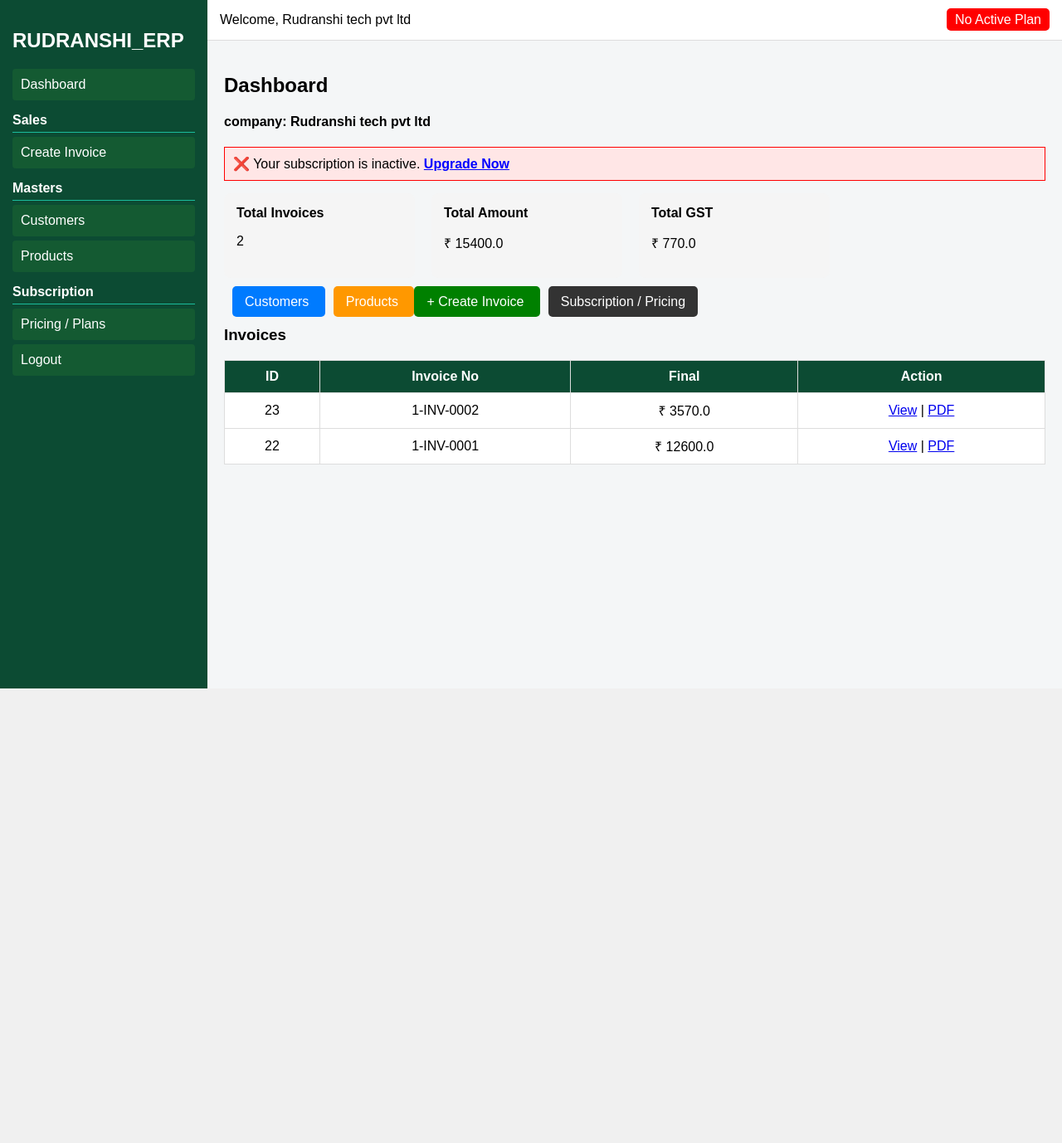
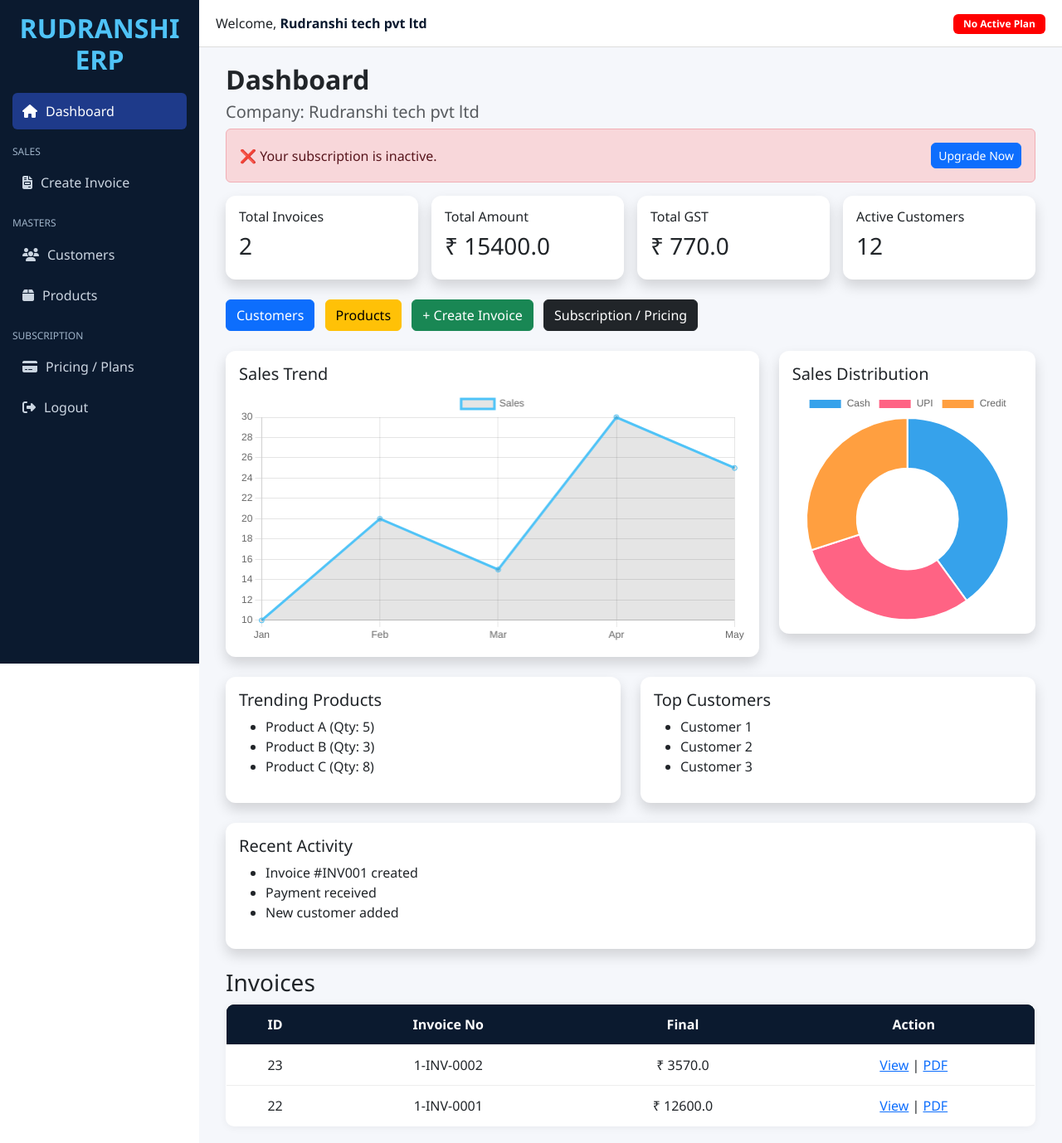
Before and after one commit to Rudranshierp/Rudranshi_Erp, a Django app: page /dashboard/ in a window 1280 px wide. Shown: the whole page at 83% size. Before the commit the page ends 830 px from the top, so only its background shows below. Run offline with Django 5.2, Linux system fonts and the light colour scheme; a user stored in the database is signed in; data comes from the database, SQL or seed files in the repository.

Commit message:
UI upgraded dashboard + base

```diff
--- a/templates/base.html
+++ b/templates/base.html
@@ -3,80 +3,119 @@
 <head>
     <title>RUDRANSHI_ERP</title>
 
+    <!-- Bootstrap -->
+    <link href="https://cdn.jsdelivr.net/npm/bootstrap@5.3.0/dist/css/bootstrap.min.css" rel="stylesheet">
+
+    <!-- Icons -->
+    <link href="https://cdnjs.cloudflare.com/ajax/libs/font-awesome/6.4.0/css/all.min.css" rel="stylesheet">
+
     <style>
-        body { margin:0; font-family: Arial; }
+        body { margin:0; font-family: 'Segoe UI', sans-serif; }
 
         .layout { display: flex; }
 
         /* Sidebar */
         .sidebar {
-            width: 220px;
+            width: 240px;
             height: 100vh;
-            background: #0c4b33;
+            background: #0b1a2f;
             color: white;
             padding: 15px;
+            position: fixed;
         }
 
         .sidebar h2 {
             margin-bottom: 20px;
+            text-align: center;
+            color: #4fc3f7;
+            font-weight: bold;
         }
 
         .sidebar h4 {
-            margin-top: 15px;
-            margin-bottom: 5px;
-            border-bottom: 1px solid #1abc9c;
-            padding-bottom: 5px;
+            margin-top: 20px;
+            margin-bottom: 8px;
+            font-size: 12px;
+            color: #9fb3c8;
+            text-transform: uppercase;
         }
 
         .sidebar a {
-            display: block;
-            color: white;
+            display: flex;
+            align-items: center;
+            gap: 10px;
+            color: #cbd5e1;
             text-decoration: none;
-            padding: 10px;
+            padding: 10px 12px;
             margin: 5px 0;
-            background: #145a32;
-            border-radius: 4px;
+            border-radius: 6px;
+            transition: 0.3s;
         }
 
         .sidebar a:hover {
-            background: #1abc9c;
+            background: #12294a;
+            color: #fff;
+            transform: translateX(5px);
+        }
+
+        /* Active Menu */
+        .sidebar a.active {
+            background: #1e3a8a;
+            color: #fff;
         }
 
         /* Main */
         .main {
-            flex: 1;
-            background: #f4f6f7;
+            margin-left: 240px;
+            width: 100%;
+            background: #f5f7fb;
+            min-height: 100vh;
         }
 
+        /* Topbar */
         .topbar {
             background: white;
-            padding: 15px;
+            padding: 15px 20px;
             border-bottom: 1px solid #ddd;
             display: flex;
             justify-content: space-between;
+            align-items: center;
         }
 
+        .topbar strong {
+            color: #0b1a2f;
+        }
+
+        /* Content */
         .content {
             padding: 20px;
         }
 
+        /* Table */
         table {
             width: 100%;
             border-collapse: collapse;
             background: white;
+            border-radius: 10px;
+            overflow: hidden;
+            box-shadow: 0px 2px 10px rgba(0,0,0,0.05);
         }
 
         th, td {
-            padding: 10px;
-            border: 1px solid #ddd;
+            padding: 12px;
+            border-bottom: 1px solid #eee;
             text-align: center;
         }
 
         th {
-            background: #0c4b33;
+            background: #0b1a2f;
             color: white;
         }
 
+        tr:hover {
+            background: #f1f5f9;
+        }
+
+        /* Cards */
         .card-box {
             display: flex;
             gap: 20px;
@@ -85,17 +124,37 @@
 
         .card {
             background: white;
-            padding: 15px;
-            width: 200px;
-            border: 1px solid #ddd;
+            padding: 20px;
+            width: 100%;
+            border-radius: 12px;
+            box-shadow: 0px 4px 12px rgba(0,0,0,0.08);
+            border: none;
+            transition: 0.3s;
         }
 
+        .card:hover {
+            transform: translateY(-5px);
+        }
+
+        /* Badge */
         .badge {
             background: red;
-            padding: 5px 10px;
+            padding: 6px 12px;
             color: white;
-            border-radius: 5px;
+            border-radius: 6px;
         }
+
+        .active-badge {
+            color: green;
+            font-weight: bold;
+        }
+
+        /* Buttons */
+        .btn {
+            border-radius: 6px;
+            font-weight: 500;
+        }
+
     </style>
 </head>
 
@@ -105,45 +164,47 @@
 
     <!-- 🔥 SIDEBAR -->
     <div class="sidebar">
-        <h2>RUDRANSHI_ERP</h2>
+        <h2>RUDRANSHI ERP</h2>
 
         <!-- DASHBOARD -->
-        <a href="/dashboard/">Dashboard</a>
+        <a href="/dashboard/" class="active"><i class="fa fa-home"></i> Dashboard</a>
 
         <!-- SALES -->
         <h4>Sales</h4>
-        <a href="/create-invoice/">Create Invoice</a>
+        <a href="/create-invoice/"><i class="fa fa-file-invoice"></i> Create Invoice</a>
 
         <!-- MASTERS -->
         <h4>Masters</h4>
-        <a href="/customers/">Customers</a>
-        <a href="/products/">Products</a>
+        <a href="/customers/"><i class="fa fa-users"></i> Customers</a>
+        <a href="/products/"><i class="fa fa-box"></i> Products</a>
 
         <!-- SUBSCRIPTION -->
         <h4>Subscription</h4>
-        <a href="/pricing/">Pricing / Plans</a>
+        <a href="/pricing/"><i class="fa fa-credit-card"></i> Pricing / Plans</a>
 
         <!-- LOGOUT -->
-        <a href="/logout/">Logout</a>
+        <a href="/logout/"><i class="fa fa-sign-out-alt"></i> Logout</a>
     </div>
 
     <!-- 🔥 MAIN -->
     <div class="main">
 
+        <!-- TOPBAR -->
         <div class="topbar">
             <div>
-                Welcome, {{ company.name }}
+                Welcome, <strong>{{ company.name }}</strong>
             </div>
 
             <div>
                 {% if not is_active %}
                     <span class="badge">No Active Plan</span>
                 {% else %}
-                    <span style="color:green;">Active Plan</span>
+                    <span class="active-badge">Active Plan</span>
                 {% endif %}
             </div>
         </div>
 
+        <!-- CONTENT -->
         <div class="content">
             {% block content %}{% endblock %}
         </div>
--- a/templates/dashboard.html
+++ b/templates/dashboard.html
@@ -2,56 +2,118 @@
 
 {% block content %}
 
-<h2>Dashboard</h2>
-<h4>company: {{company.name}}</h4>
+<div class="container-fluid">
+
+<!-- HEADER -->
+<h2 class="fw-bold">Dashboard</h2>
+<h5 class="text-muted">Company: {{ company.name }}</h5>
 
 <!-- 🔥 SUBSCRIPTION ALERT -->
 {% if not request.user.usersubscription.is_active %}
-<div style="background:#ffe6e6;padding:10px;border:1px solid red;margin-bottom:15px;">
-    ❌ Your subscription is inactive.
-    <a href="/pricing/" style="color:blue;"><b>Upgrade Now</b></a>
+<div class="alert alert-danger d-flex justify-content-between align-items-center">
+    <div>❌ Your subscription is inactive.</div>
+    <a href="/pricing/" class="btn btn-sm btn-primary">Upgrade Now</a>
 </div>
 {% endif %}
 
 <!-- 🔥 SUMMARY CARDS -->
-<div style="display:flex;gap:20px;margin-bottom:20px;">
+<div class="row g-3 mb-4">
 
-    <div style="background:#f5f5f5;padding:15px;border-radius:8px;width:200px;">
-        <b>Total Invoices</b>
-        <p>{{ total_invoices }}</p>
+    <div class="col-md-3">
+        <div class="card shadow border-0 p-3">
+            <h6>Total Invoices</h6>
+            <h3>{{ total_invoices }}</h3>
+        </div>
     </div>
 
-    <div style="background:#f5f5f5;padding:15px;border-radius:8px;width:200px;">
-        <b>Total Amount</b>
-        <p>₹ {{ total_amount }}</p>
+    <div class="col-md-3">
+        <div class="card shadow border-0 p-3">
+            <h6>Total Amount</h6>
+            <h3>₹ {{ total_amount }}</h3>
+        </div>
     </div>
 
-    <div style="background:#f5f5f5;padding:15px;border-radius:8px;width:200px;">
-        <b>Total GST</b>
-        <p>₹ {{ total_gst }}</p>
+    <div class="col-md-3">
+        <div class="card shadow border-0 p-3">
+            <h6>Total GST</h6>
+            <h3>₹ {{ total_gst }}</h3>
+        </div>
+    </div>
+
+    <div class="col-md-3">
+        <div class="card shadow border-0 p-3">
+            <h6>Active Customers</h6>
+            <h3>12</h3>
+        </div>
     </div>
 
 </div>
 
 <!-- 🔥 QUICK ACTION -->
-<div style="margin-bottom:20px;">
-    <a href="/customers/" style="padding:10px 15px;background:#007bff;color:white;border-radius:5px;text-decoration:none;margin-left:10px;">
-    Customers
-    </a>
-
-    <a href="/products/" style="padding:10px 15px;background:#ff9800;color:white;border-radius:5px;text-decoration:none;margin-left:10px;">
-    Products
-    </a>
-    <a href="/create-invoice/" style="padding:10px 15px;background:green;color:white;border-radius:5px;text-decoration:none;">
-        + Create Invoice
-    </a>
-
-    <a href="/pricing/" style="padding:10px 15px;background:#333;color:white;border-radius:5px;text-decoration:none;margin-left:10px;">
-        Subscription / Pricing
-    </a>
+<div class="mb-4">
+    <a href="/customers/" class="btn btn-primary me-2">Customers</a>
+    <a href="/products/" class="btn btn-warning me-2">Products</a>
+    <a href="/create-invoice/" class="btn btn-success me-2">+ Create Invoice</a>
+    <a href="/pricing/" class="btn btn-dark">Subscription / Pricing</a>
 </div>
 
-<!-- 🔥 INVOICE TABLE -->
+<!-- 🔥 CHART + PIE -->
+<div class="row mb-4">
+
+    <div class="col-md-8">
+        <div class="card shadow border-0 p-3">
+            <h5>Sales Trend</h5>
+            <canvas id="salesChart"></canvas>
+        </div>
+    </div>
+
+    <div class="col-md-4">
+        <div class="card shadow border-0 p-3">
+            <h5>Sales Distribution</h5>
+            <canvas id="pieChart"></canvas>
+        </div>
+    </div>
+
+</div>
+
+<!-- 🔥 PRODUCTS + CUSTOMERS -->
+<div class="row mb-4">
+
+    <div class="col-md-6">
+        <div class="card shadow border-0 p-3">
+            <h5>Trending Products</h5>
+            <ul>
+                <li>Product A (Qty: 5)</li>
+                <li>Product B (Qty: 3)</li>
+                <li>Product C (Qty: 8)</li>
+            </ul>
+        </div>
+    </div>
+
+    <div class="col-md-6">
+        <div class="card shadow border-0 p-3">
+            <h5>Top Customers</h5>
+            <ul>
+                <li>Customer 1</li>
+                <li>Customer 2</li>
+                <li>Customer 3</li>
+            </ul>
+        </div>
+    </div>
+
+</div>
+
+<!-- 🔥 ACTIVITY -->
+<div class="card shadow border-0 mb-4 p-3">
+    <h5>Recent Activity</h5>
+    <ul>
+        <li>Invoice #INV001 created</li>
+        <li>Payment received</li>
+        <li>New customer added</li>
+    </ul>
+</div>
+
+<!-- 🔥 ORIGINAL INVOICE TABLE (UNCHANGED) -->
 <h3>Invoices</h3>
 
 <table border="1" cellpadding="8" cellspacing="0" style="width:100%;text-align:center;">
@@ -81,4 +143,34 @@
 
 </table>
 
+</div>
+
+<!-- 🔥 CHART JS -->
+<script src="https://cdn.jsdelivr.net/npm/chart.js"></script>
+
+<script>
+new Chart(document.getElementById("salesChart"), {
+    type: 'line',
+    data: {
+        labels: ["Jan","Feb","Mar","Apr","May"],
+        datasets: [{
+            label: "Sales",
+            data: [10,20,15,30,25],
+            borderColor: "#4fc3f7",
+            fill: true
+        }]
+    }
+});
+
+new Chart(document.getElementById("pieChart"), {
+    type: 'doughnut',
+    data: {
+        labels: ["Cash","UPI","Credit"],
+        datasets: [{
+            data: [40,30,30]
+        }]
+    }
+});
+</script>
+
 {% endblock %}
```
Also changed, not shown: static/css/style.css (added), static/images/logo.png (added), static/js/script.js (added).
